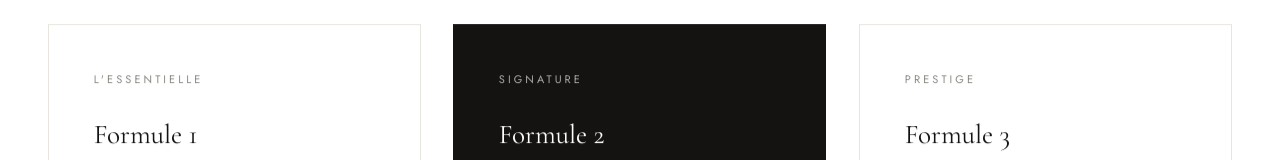
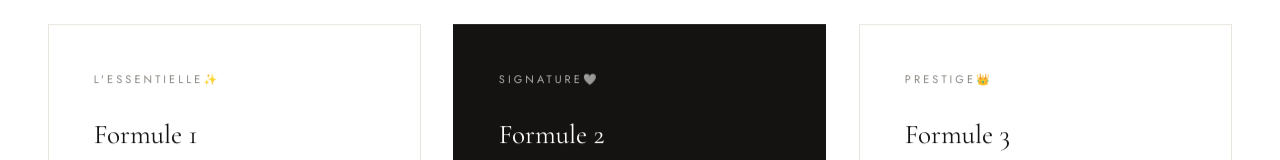
Before and after one commit to jokswed/Jokswed-Site, a Next.js app in the folder jokswed/: page /tarifs in a window 1280 px wide. Shown: the part 424-584 px from the top of the page. Built offline with nearby package versions, Linux system fonts and the light colour scheme.

Commit message:
Update site.js

```diff
--- a/jokswed/content/site.js
+++ b/jokswed/content/site.js
@@ -105,7 +105,7 @@ export const tarifs = {
   formules: [
     {
       nom: "Formule 1",
-      surnom: "L'essentielle",
+      surnom: "L'essentielle✨",
       prix: "1000€",
       duree: "Jusqu'à 8 h de présence",
       description: "Le cœur de votre journée, des préparatifs à l'ouverture du bal.",
@@ -119,7 +119,7 @@ export const tarifs = {
     },
     {
       nom: "Formule 2",
-      surnom: "Signature",
+      surnom: "Signature🤍",
       prix: "1300€",
       duree: "Jusqu'à 12 h de présence",
       description: "Votre journée entière, des préparatifs à la soirée dansante.",
@@ -135,7 +135,7 @@ export const tarifs = {
     },
     {
       nom: "Formule 3",
-      surnom: "Prestige",
+      surnom: "Prestige👑",
       prix: "1600€",
       duree: "Jusqu'à 14 h de présence + séance engagement",
       description: "L'expérience la plus complète pour raconter votre histoire.",
```
